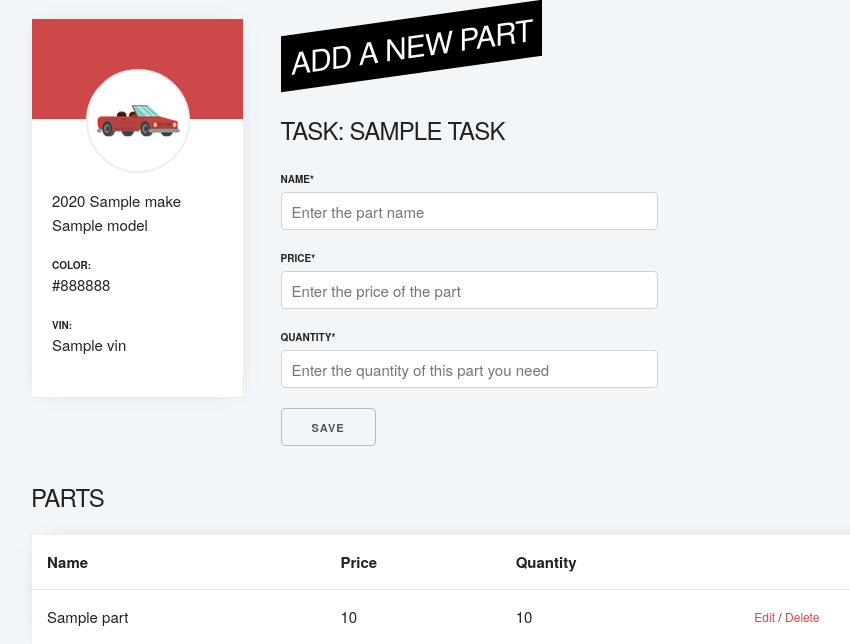
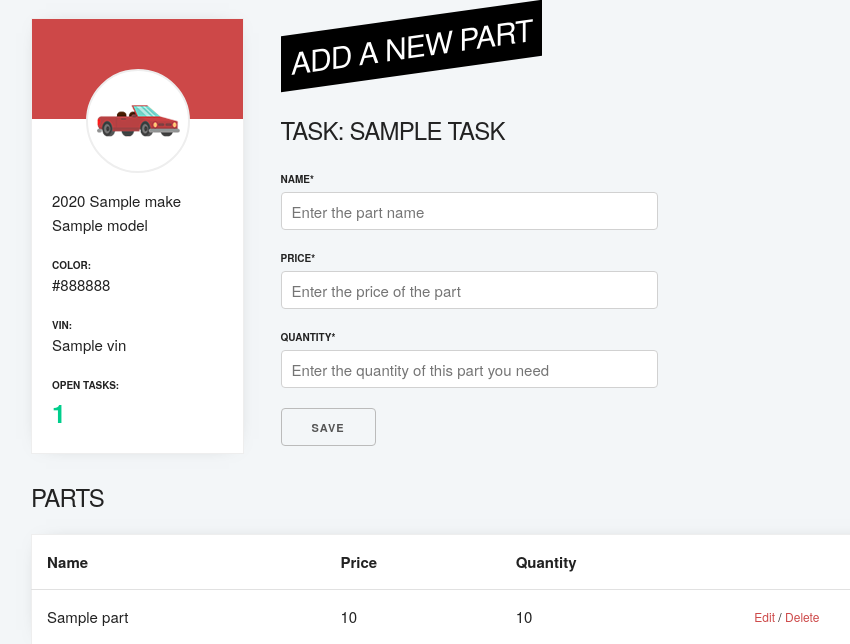
Before and after one commit to kevinbooth/redline, a Django app: template frontend/templates/frontend/new-part.html in a window 1280 px wide. Shown: the part 153-797 px from the top of the page, without its empty margins (129-979 px from the left). Run offline with Django 3.2, Linux system fonts and the light colour scheme; the template is opened without the code that fills it: most values are stand-ins (such as "Sample title", 1, 10 or a date in 2020).

Commit message:
Add open task amount to new part and new task page

```diff
--- a/frontend/templates/frontend/new-part.html
+++ b/frontend/templates/frontend/new-part.html
@@ -15,6 +15,8 @@
           <div class="car-sidebar__info">{{car.color}}</div>
           <label class="car-sidebar__label">VIN:</label>
           <div class="car-sidebar__info">{{car.vin}}</div>
+          <label class="car-sidebar__label">Open Tasks:</label>
+          <div class="car-sidebar__info car-sidebar__info--task">{{car.open_task_count}}</div>
         </div>
       </div>
     </div>
--- a/frontend/templates/frontend/new-task.html
+++ b/frontend/templates/frontend/new-task.html
@@ -16,7 +16,7 @@
           <label class="car-sidebar__label">VIN:</label>
           <div class="car-sidebar__info">{{car.vin}}</div>
           <label class="car-sidebar__label">Open Tasks:</label>
-          <div class="car-sidebar__info car-sidebar__info--task">N/A</div>
+          <div class="car-sidebar__info car-sidebar__info--task">{{car.open_task_count}}</div>
         </div>
       </div>
     </div>
```
